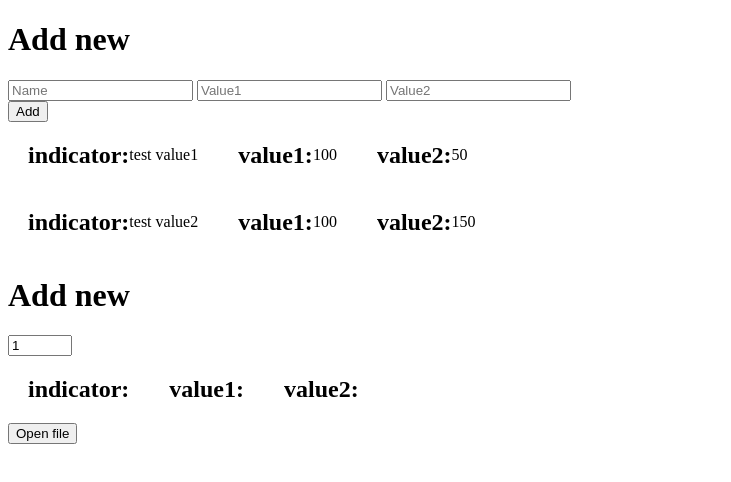
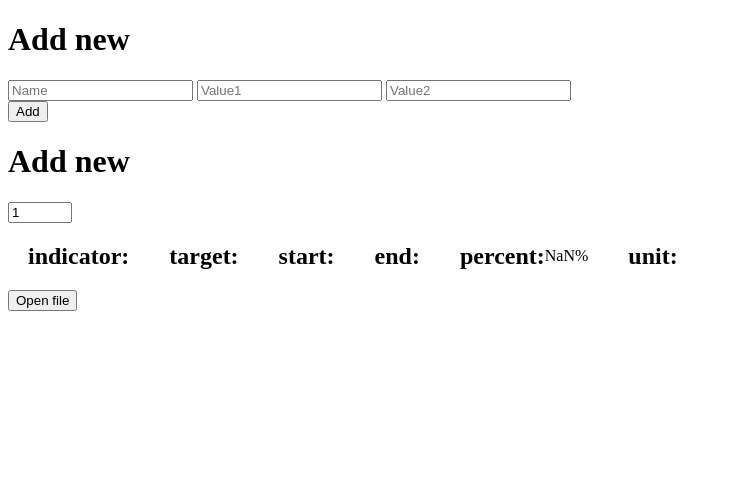
Before and after one commit to Dulme8556/digipalvelut-projekti, a SvelteKit app in the folder digipalvelut-projekti/: page / in a window 1280 px wide. Shown: the top 482 px of the page, without its empty margins (0-731 px from the left). Built offline with nearby package versions, Linux system fonts and the light colour scheme.

Commit message:
names changed in list

```diff
--- a/digipalvelut-projekti/src/components/line.svelte
+++ b/digipalvelut-projekti/src/components/line.svelte
@@ -1,19 +1,34 @@
 <script>
-    let { indicator, value1, value2 } = $props();
+    let { name, target, start, end, unit } = $props();
+
+    let rawValue = end/target*100;
+    let percent = rawValue.toFixed(1);
 </script>
 
 <div class="line">
     <div class="component">
         <h2>indicator:</h2>
-        <div>{indicator}</div>
+        <div>{name}</div>
     </div>
     <div class="component">
-        <h2>value1:</h2>
-        <div>{value1}</div>
+        <h2>target:</h2>
+        <div>{target}</div>
     </div>
     <div class="component">
-        <h2>value2:</h2>
-        <div>{value2}</div>
+        <h2>start:</h2>
+        <div>{start}</div>
+    </div>
+    <div class="component">
+        <h2>end:</h2>
+        <div>{end}</div>
+    </div>
+    <div class="component">
+        <h2>percent:</h2>
+        <div>{percent}%</div>
+    </div>
+    <div class="component">
+        <h2>unit:</h2>
+        <div>{unit}</div>
     </div>
 </div>
 
--- a/digipalvelut-projekti/src/components/lines.svelte
+++ b/digipalvelut-projekti/src/components/lines.svelte
@@ -5,13 +5,11 @@
     let lists = getContext('list')
 
     lists.list = [
-        { indicator: "test value1", value1: "100", value2: "50" },
-        { indicator: "test value2", value1: "100", value2: "150" },
     ]
 </script>
 
 {#each lists.list as l}
-    <Line indicator={l.indicator} value1={l.value1} value2={l.value2}/>
+    <Line name={l.name} target={l.target} start={l.start} end={l.end} unit={l.unit}/>
 {/each}
 
 <style>
```
